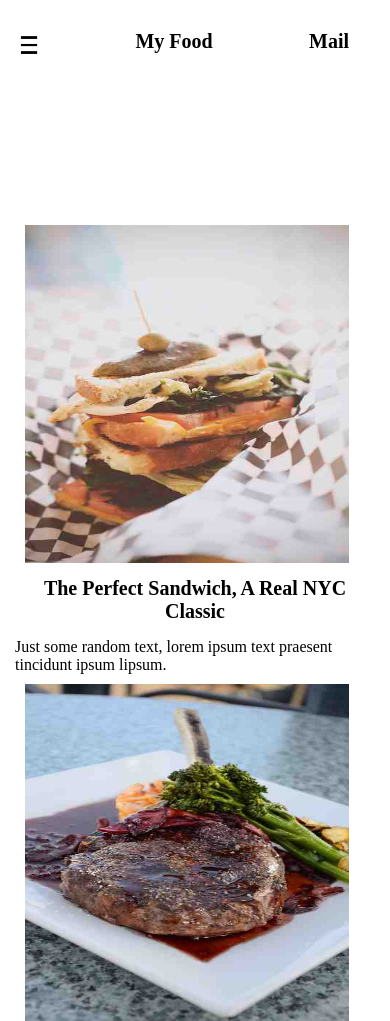
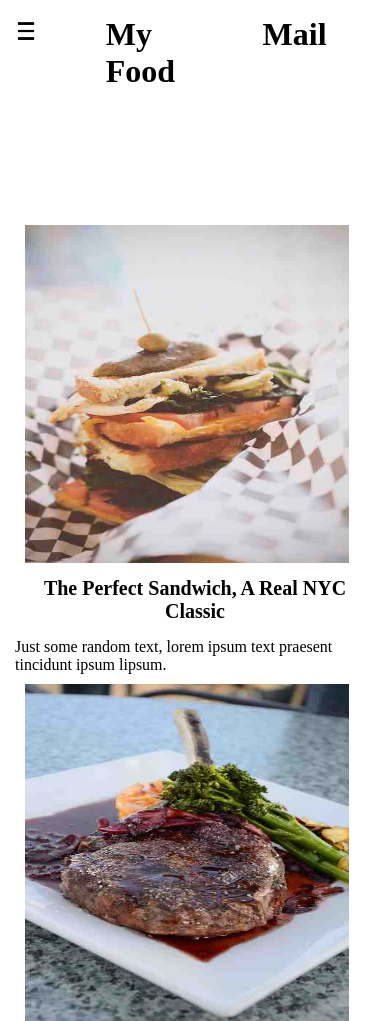
Before and after one commit to taryllngam/food-blog, a plain HTML site: page index.html in a window 390 px wide. Shown: the top 1021 px of the page. Drawn offline with Linux system fonts and the light colour scheme.

Commit message:
my topbar adjustments

```diff
--- a/assets/styles/style.css
+++ b/assets/styles/style.css
@@ -4,26 +4,27 @@
 }
 
 .topnav {
-  width: 100%;
-  height: 50px;
-  padding-bottom: 50px;
-  font-family: "Times New Roman", Times, serif;
-  position: fixed;
   background-color: white;
   top: 0;
+  position: fixed;
+  width: 100%;
+  height: 13%;
 }
 
 .topnav .head {
+  width: 90%;
   display: flex;
-  flex-direction: row;
-  padding-top: 30px;
-  margin-left: 1%;
-  gap: 40%;
+  gap: 35%;
+  margin: 4%;
+}
+
+#mail {
+  padding-right: 40px;
 }
 
 #myfood {
-  display: flex;
-  flex: none;
+ display: flex;
+ flex: none;
 }
 
 #menubtn {
@@ -33,6 +34,7 @@
   border-radius: 3px;
   z-index: 3;
   cursor: pointer;
+  /* margin: 15px; */
 }
 
 .foodman img {
@@ -136,6 +138,7 @@ h3 {
 
 .lorem {
   width: 85%;
+  padding-bottom: 15px;
 }
 
 .praes {
@@ -145,7 +148,6 @@ h3 {
 .blog .lorem {
   display: flex;
   gap: 5px;
-  padding: 12px 0 12px 12px;
   border-bottom: 1px solid silver;
 }
 
@@ -162,6 +164,7 @@ h3 {
 
 .lorem:hover {
   background-color: silver;
+  padding: 12px 0 12px 12px;
 }
 
 .praes p {
@@ -199,28 +202,11 @@ h3 {
 }
 
 @media screen and (max-width: 600px) {
-  .topnav {
-    max-width: 100%;
-    height: 50px;
-    padding-bottom: 50px;
-    font-family: "Times New Roman", Times, serif;
-    background-color: white;
-    top: 0;
+
+  .topnav .head {
+    gap: 20%;
   }
 
-  .topnav .head {
-    display: flex;
-    flex-direction: row;
-    padding: 30px 0 0 15px;
-    margin-left: 1%;
-    gap: 26%;
-    font-size: 10px;
-  }
-
-  .topnav .head #myfood {
-    display: flex;
-    flex: none;
-  }
 
   .foods {
     display: flex;
--- a/index.html
+++ b/index.html
@@ -12,13 +12,13 @@
     <main>
 
         <div class="topnav">
-         <nav>
-          <!-- <ul class="list">
+         <!-- <nav>
+          <ul class="list">
            <li><a href="#">Close menu</a></li>
             <li><a href="">Food</a></li>
             <li><a href="">About</a></li>
-          </ul>  -->
-          </nav>
+          </ul>
+          </nav> -->
           <div class="head">
             <div>
             <img src="./assets/images/menu2.jpg" alt="menu button" id="menubtn">
@@ -27,7 +27,7 @@
             <h1 id="myfood">My Food</h1>
           </div>
           <div>
-            <h1>Mail</h1>
+            <h1 id="mail">Mail</h1>
           </div>
         </div>
         </div>
```
